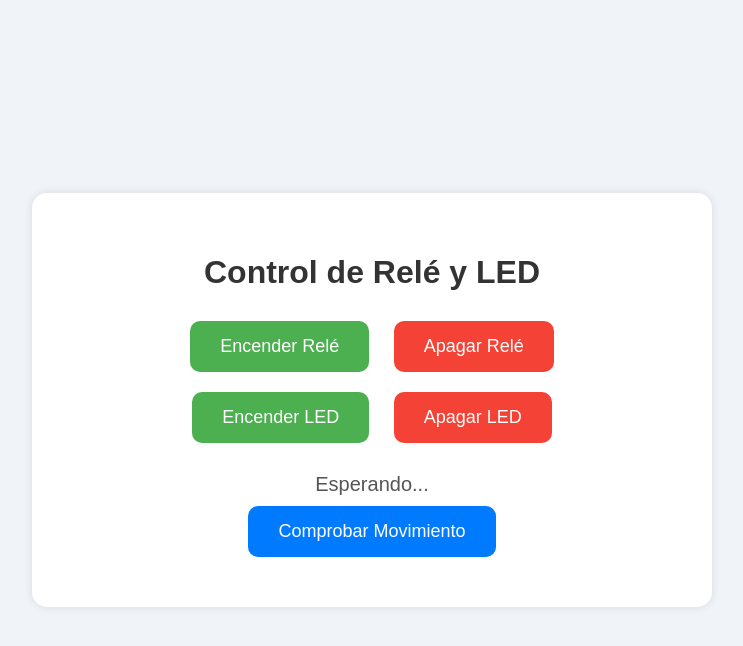
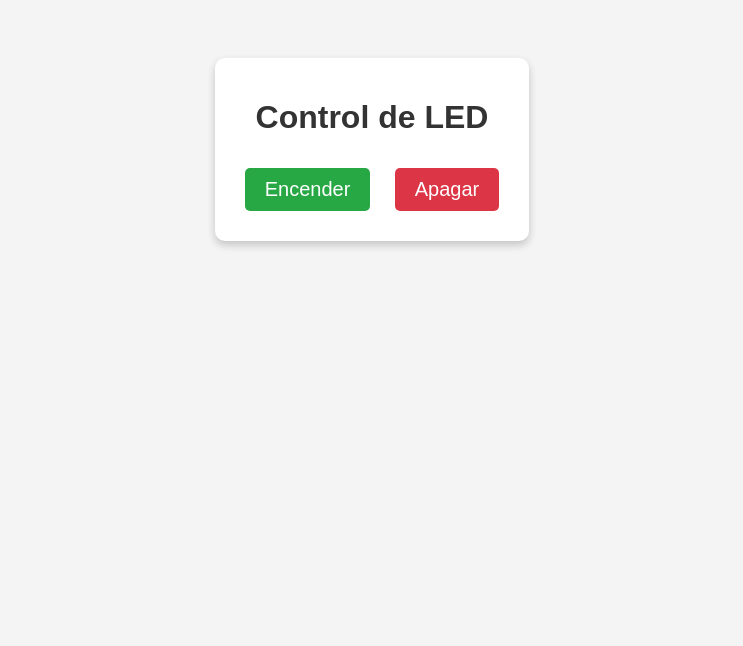
Before and after one commit to JujoMageOrigens/esp32-control, a plain HTML site: page index.html in a window 1280 px wide. Shown: the whole page, without its empty margins (268-1011 px from the left). Drawn offline with Linux system fonts and the light colour scheme.

Commit message:
Update index.html

```diff
--- a/index.html
+++ b/index.html
@@ -3,22 +3,58 @@
 <head>
     <meta charset="UTF-8">
     <meta name="viewport" content="width=device-width, initial-scale=1.0">
-    <title>Control de Relé y LED</title>
-    <link rel="stylesheet" href="style.css">
+    <title>Control de LED</title>
+    <style>
+        body {
+            font-family: Arial, sans-serif;
+            text-align: center;
+            background-color: #f4f4f4;
+            padding: 50px;
+        }
+        .container {
+            background: white;
+            padding: 20px;
+            border-radius: 10px;
+            box-shadow: 0 4px 8px rgba(0, 0, 0, 0.2);
+            display: inline-block;
+        }
+        h1 {
+            color: #333;
+        }
+        .button {
+            font-size: 20px;
+            padding: 10px 20px;
+            margin: 10px;
+            border: none;
+            border-radius: 5px;
+            cursor: pointer;
+            transition: background 0.3s, transform 0.2s;
+        }
+        .button-on {
+            background-color: #28a745;
+            color: white;
+        }
+        .button-off {
+            background-color: #dc3545;
+            color: white;
+        }
+        .button:hover {
+            transform: scale(1.1);
+        }
+    </style>
 </head>
 <body>
     <div class="container">
-        <h1>Control de Relé y LED</h1>
-        <div class="control-panel">
-            <button id="relayOn" class="button on">Encender Relé</button>
-            <button id="relayOff" class="button off">Apagar Relé</button>
-            <br>
-            <button id="ledOn" class="button on">Encender LED</button>
-            <button id="ledOff" class="button off">Apagar LED</button>
-        </div>
-        <div id="motionStatus" class="status">Esperando... </div>
-        <button id="checkMotion" class="button motion">Comprobar Movimiento</button>
+        <h1>Control de LED</h1>
+        <button class="button button-on" onclick="controlLed('on')">Encender</button>
+        <button class="button button-off" onclick="controlLed('off')">Apagar</button>
     </div>
-    <script src="script.js"></script>
+    <script>
+        function controlLed(state) {
+            fetch('/led/' + state)
+                .then(response => response.text())
+                .then(data => console.log(data));
+        }
+    </script>
 </body>
 </html>
```
